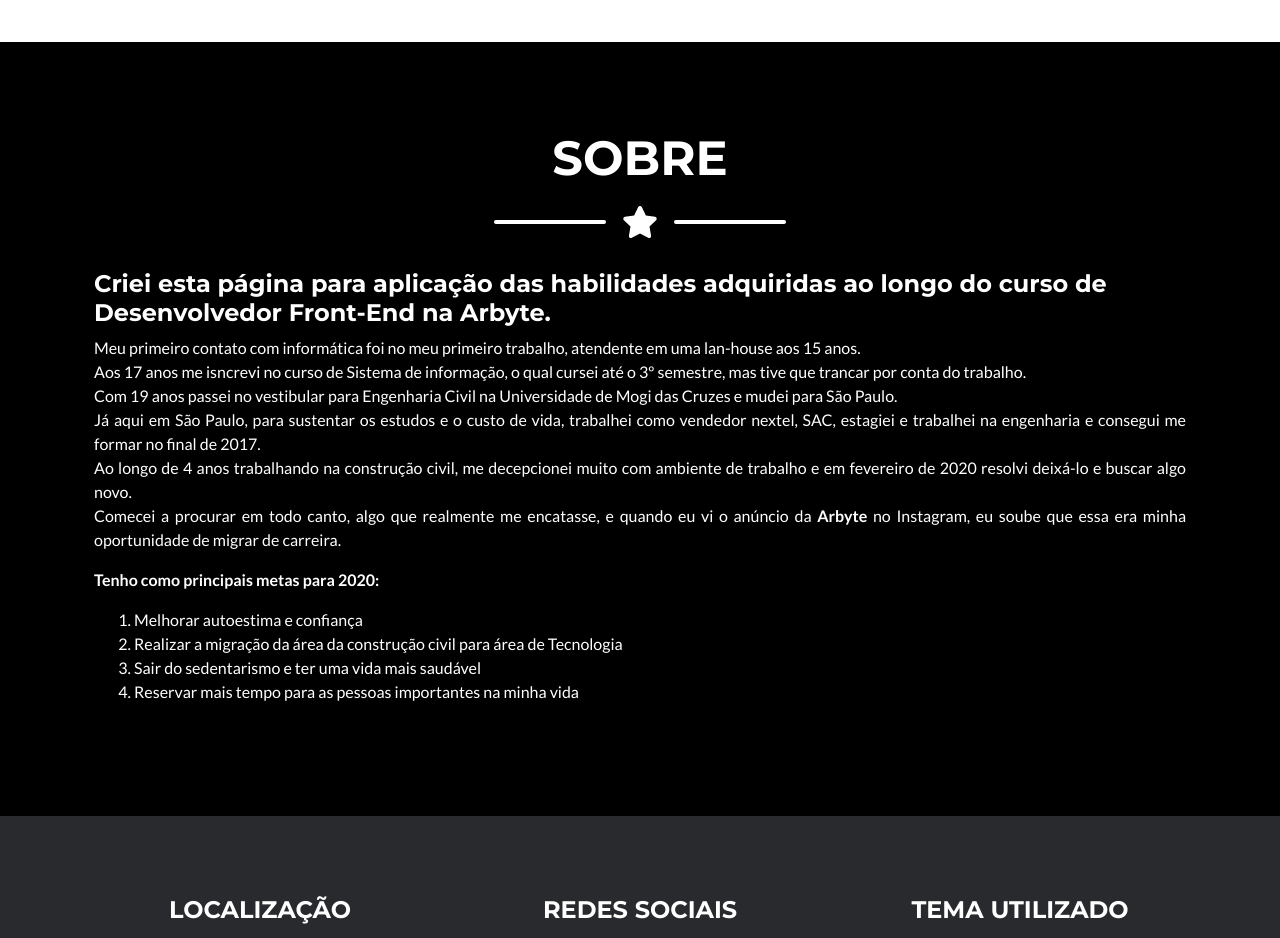
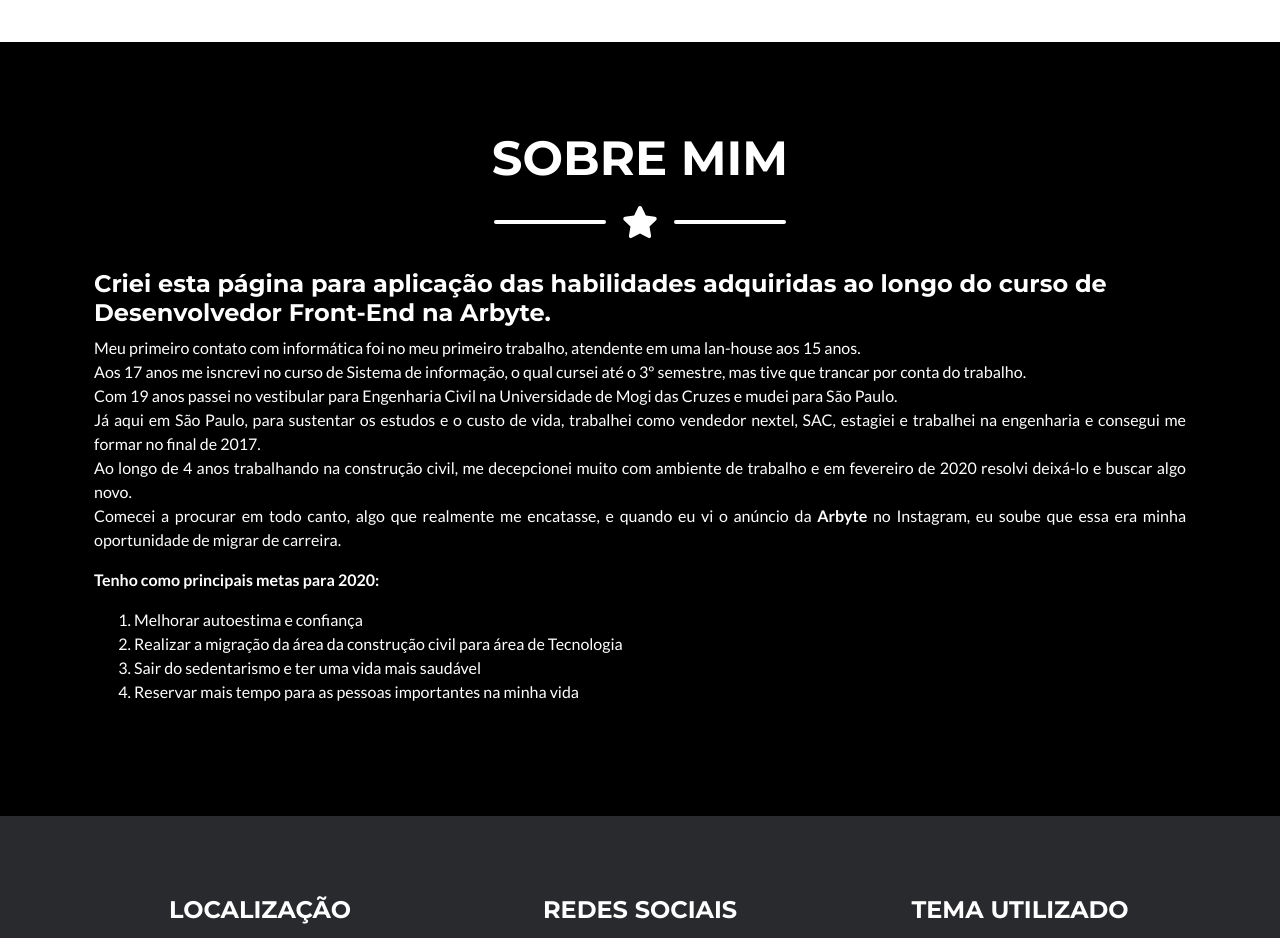
Before and after one commit to felipeamanajas/minha-pagina, a plain HTML site: page index.html in a window 1280 px wide. Shown: the part 1280-2218 px from the top of the page. Drawn offline with nearby package versions, Linux system fonts and the light colour scheme.

Commit message:
corrigindo titulo sobre mim

```diff
--- a/index.html
+++ b/index.html
@@ -129,7 +129,7 @@
             <div class="container">
 
                 <!-- About Section Heading-->
-                <h2 class="page-section-heading text-center text-uppercase text-white">Sobre</h2>
+                <h2 class="page-section-heading text-center text-uppercase text-white">Sobre mim</h2>
 
                 <!-- Icon Divider-->
                 <div class="divider-custom divider-light">
```
